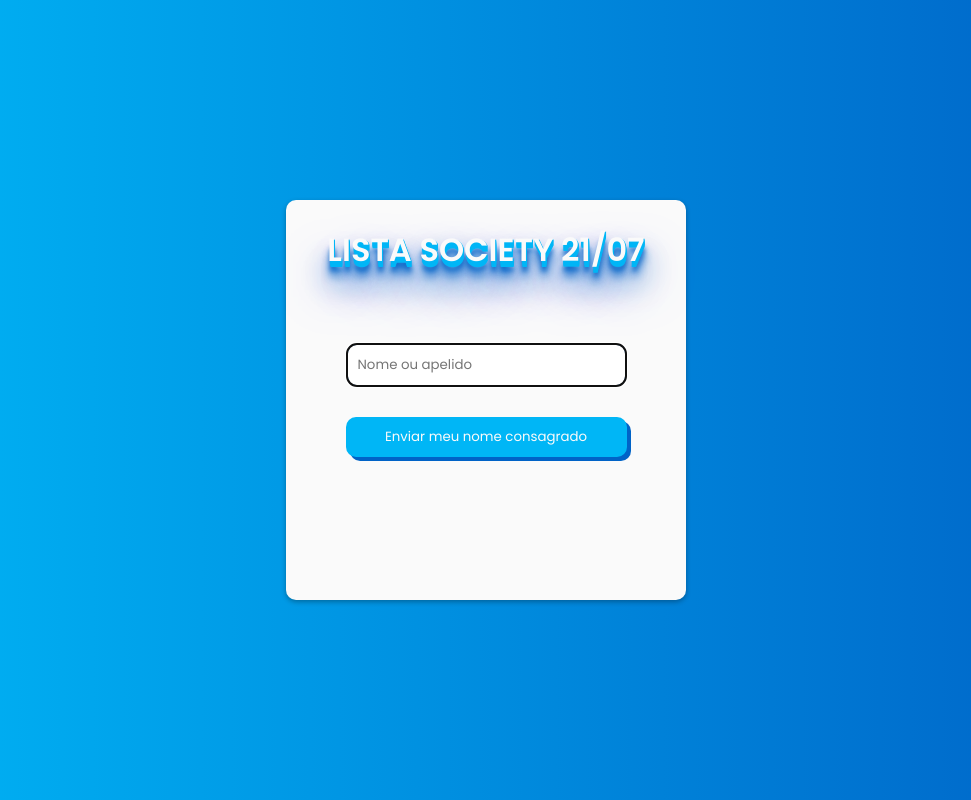
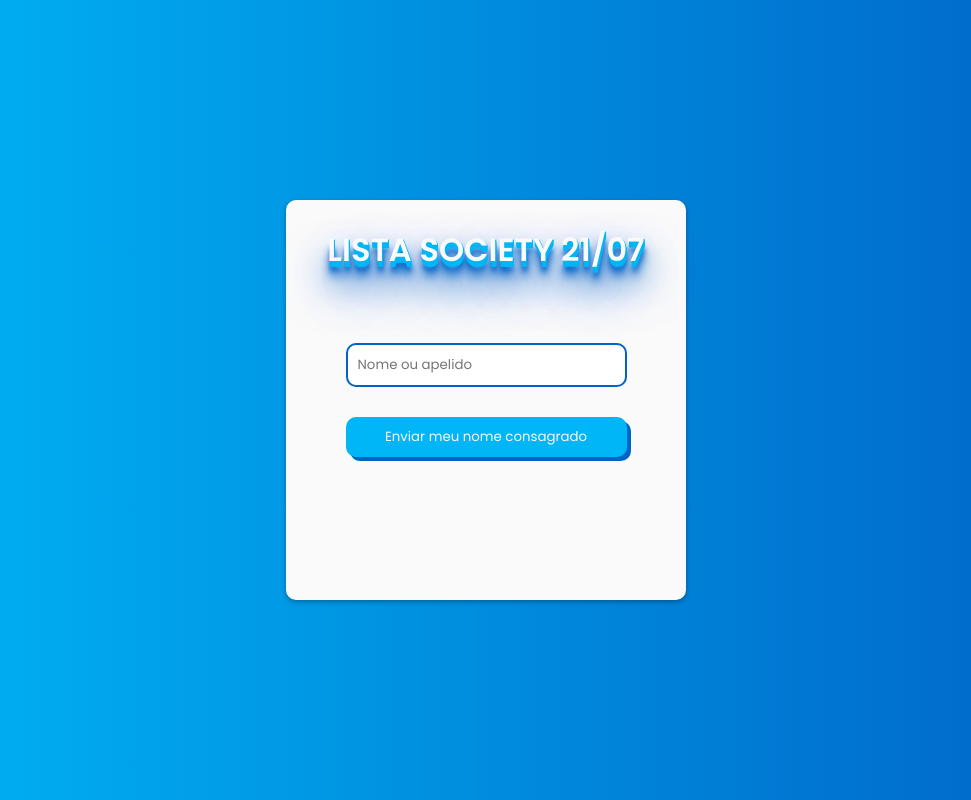
Before and after one commit to WagaoFC/formFut, a React (Vite) app: page / in a window 1280 px wide. Shown: the whole page, without its empty margins (154-1125 px from the left). Built offline with nearby package versions, Linux system fonts and the light colour scheme.

Commit message:
removendo autoFocus

```diff
--- a/src/components/Form/index.tsx
+++ b/src/components/Form/index.tsx
@@ -27,7 +27,7 @@ export function Form() {
             <ToastContainer />
             <h1>Lista Society 21/07</h1>
             <form onSubmit={sendEmail}>
-                <input type="text" autoFocus required placeholder="Nome ou apelido" name="name" />
+                <input type="text" required placeholder="Nome ou apelido" name="name" />
                 <input type="submit" value="Enviar meu nome consagrado" />
             </form>
             {/* <FootballLoader /> */}
```
